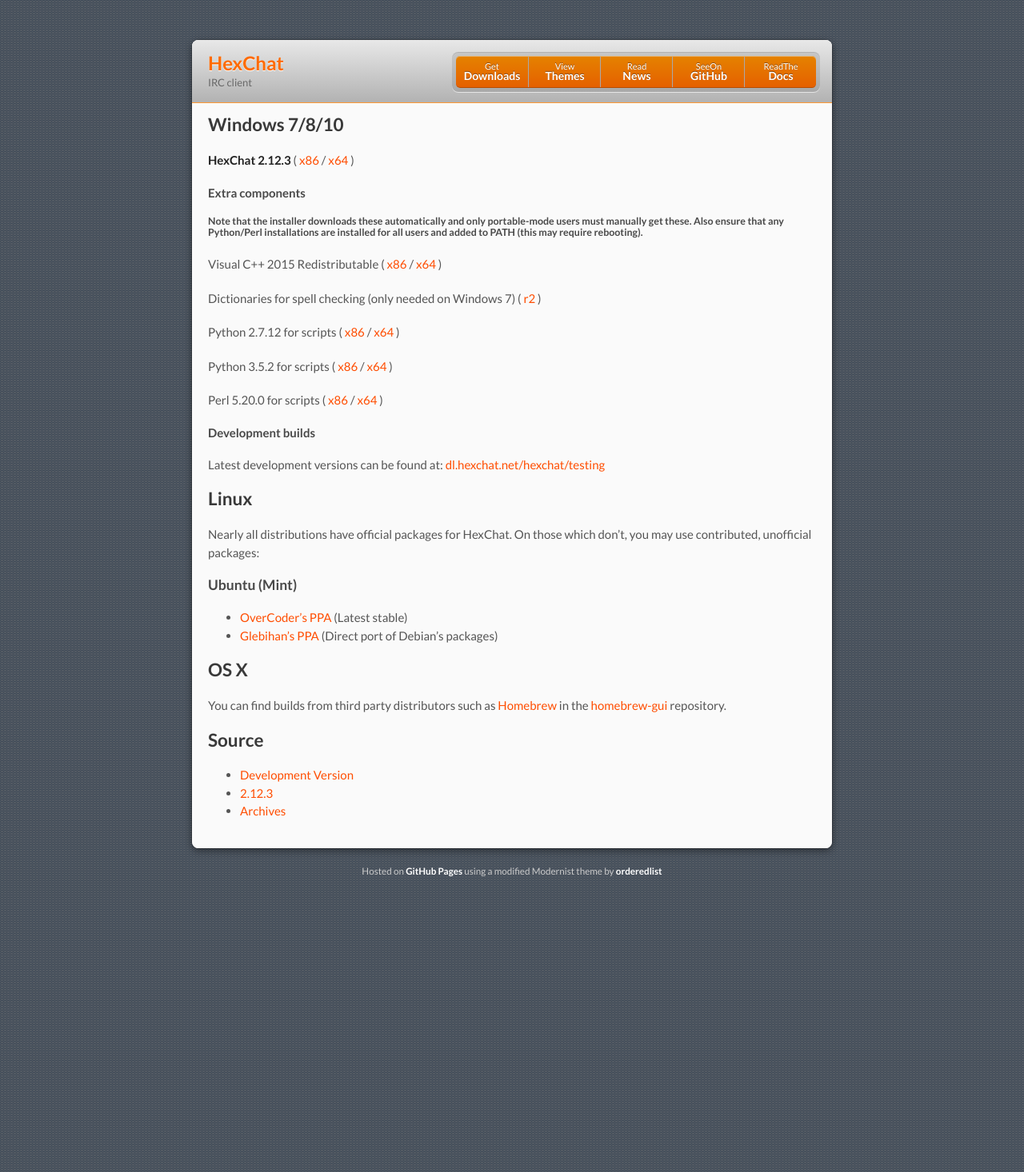
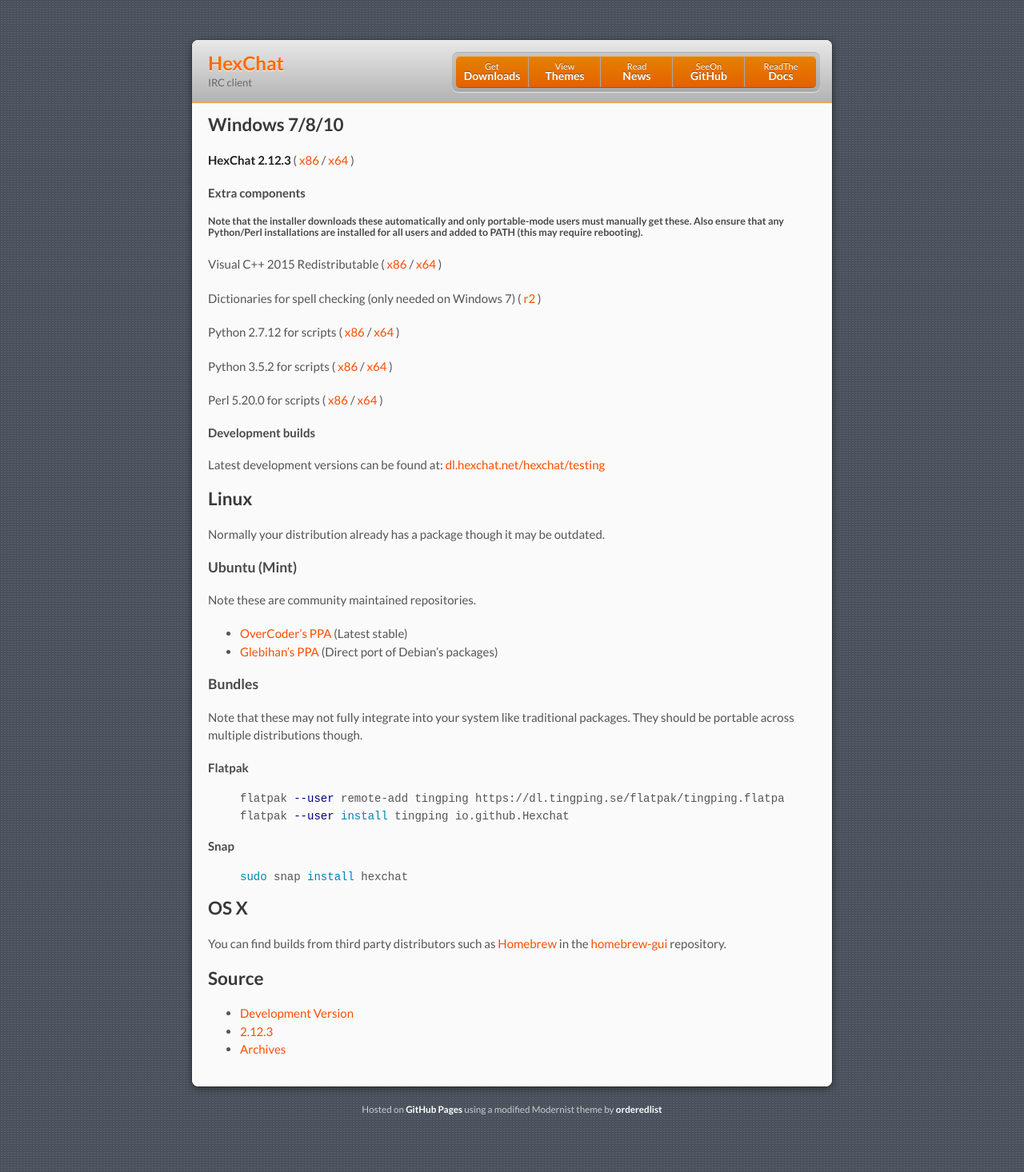
Before and after one commit to hexchat/hexchat.github.com, a Jekyll site: the page built from downloads.md, in a window 1280 px wide. Shown: the whole page at 80% size. Built offline with Jekyll 4.4.1, drawn with Linux system fonts in a browser that asks for light colours.

Commit message:
Add bundle download information

```diff
--- a/downloads.md
+++ b/downloads.md
@@ -27,12 +27,30 @@
 Latest development versions can be found at: [dl.hexchat.net/hexchat/testing](https://dl.hexchat.net/hexchat/testing)
 
 ## Linux
-Nearly all distributions have official packages for HexChat. On those which don't, you may use contributed, unofficial packages:
+Normally your distribution already has a package though it may be outdated.
 
 ### Ubuntu (Mint)
+Note these are community maintained repositories.
 
 - [OverCoder's PPA](https://launchpad.net/~overcoder/+archive/ubuntu/hexchat) (Latest stable)
 - [Glebihan's PPA](https://launchpad.net/~gwendal-lebihan-dev/+archive/hexchat-stable) (Direct port of Debian's packages)
+
+### Bundles
+Note that these may not fully integrate into your system like traditional packages. They should be portable
+across multiple distributions though.
+
+#### Flatpak
+
+{% highlight sh %}
+flatpak --user remote-add tingping https://dl.tingping.se/flatpak/tingping.flatpakrepo
+flatpak --user install tingping io.github.Hexchat
+{% endhighlight %}
+
+#### Snap
+
+{% highlight sh %}
+sudo snap install hexchat
+{% endhighlight %}
 
 ## OS X
 
```
